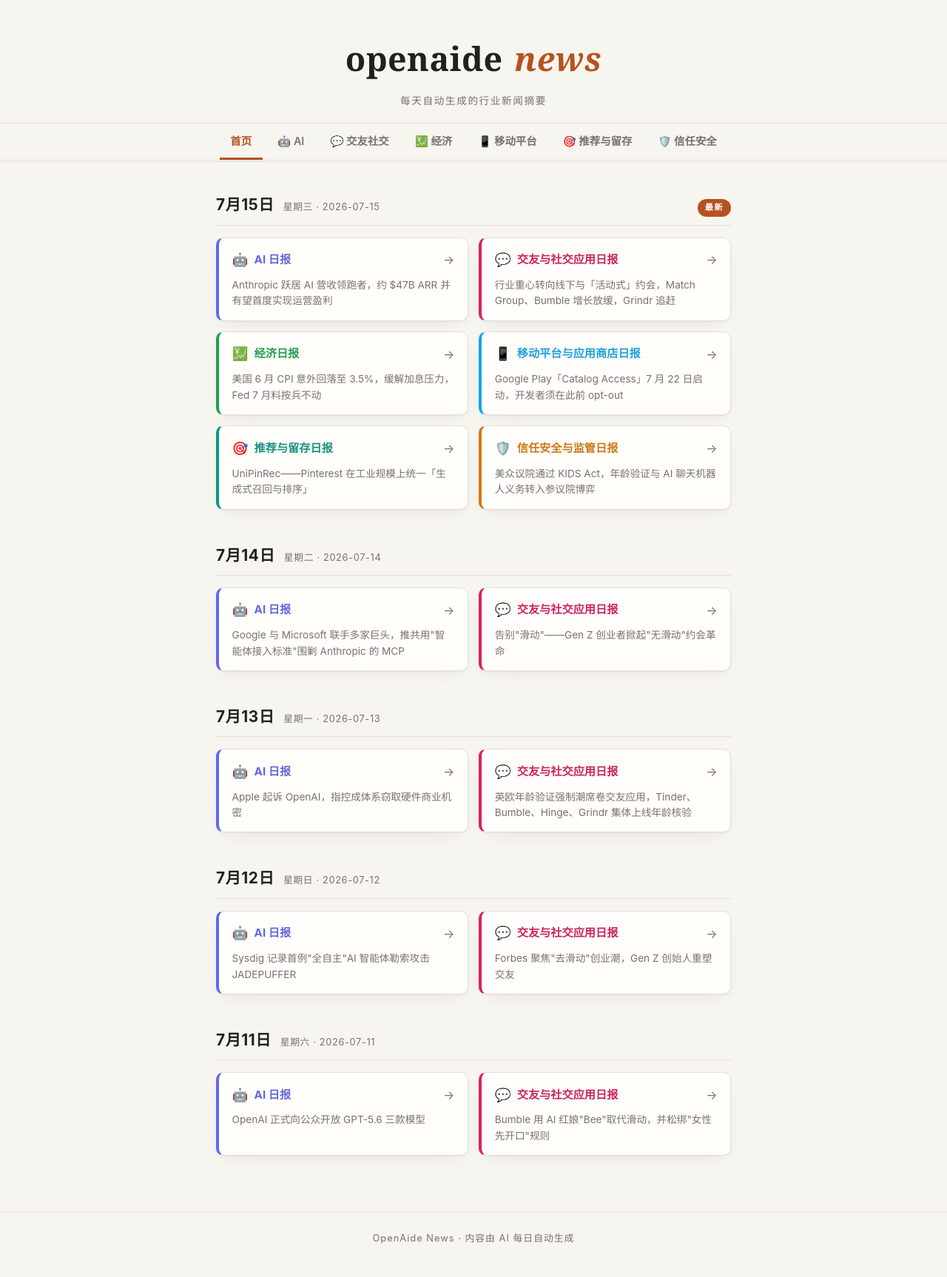
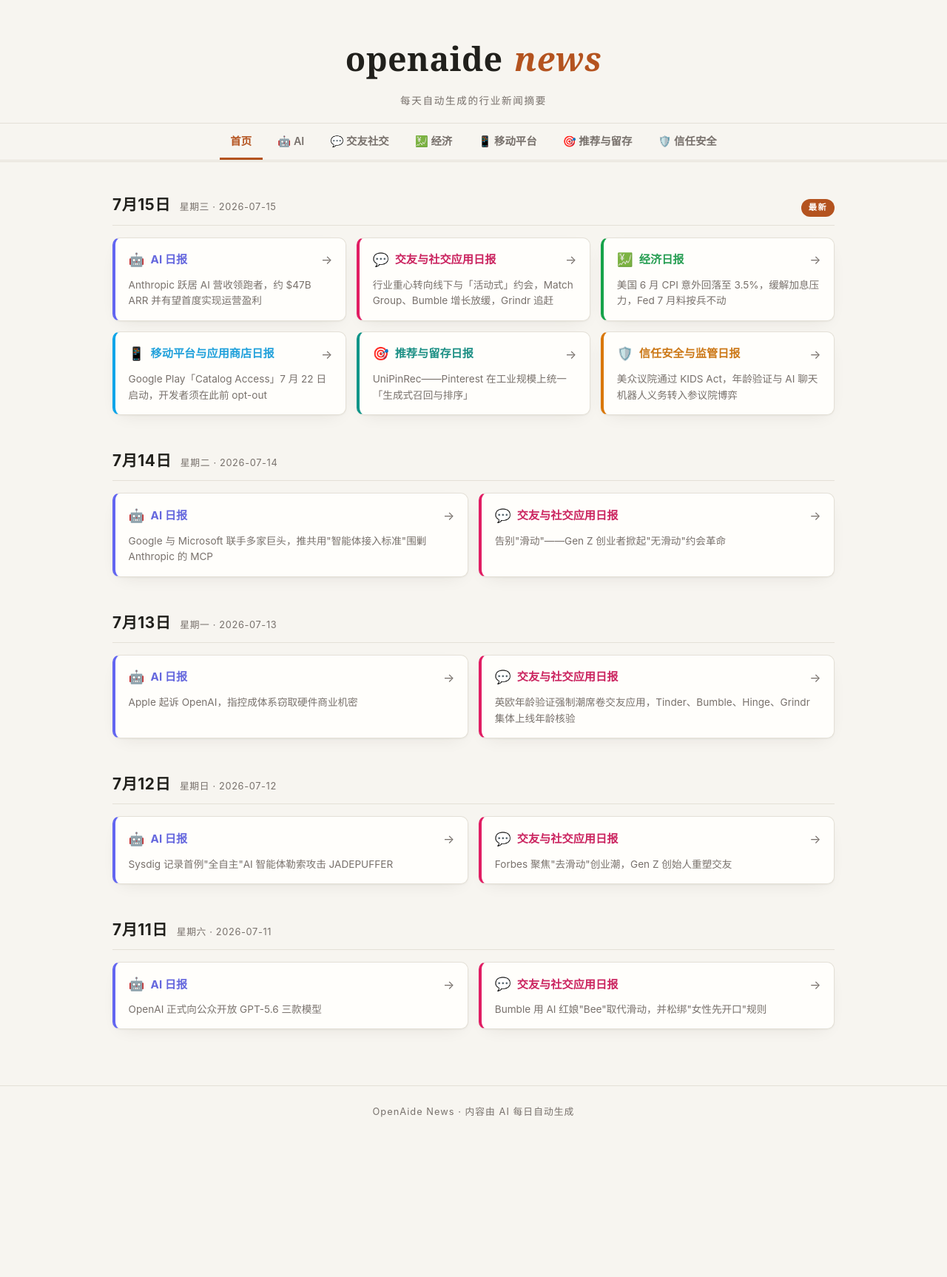
Before and after one commit to qiaob/news, a Jekyll site: the page built from index.html, in a window 1280 px wide. Shown: the whole page at 74% size. Built offline with Jekyll 4.4.1, drawn with Linux system fonts in a browser that asks for light colours; after the commit the page ends 1555 px from its top, so only the background shows below that.

Commit message:
Widen desktop layout and require global news coverage in GENERATION.md (#3)
- Content column widens from 46rem to 64rem; homepage card grid uses
  auto-fit so cards fill the row at any category count
- GENERATION.md: new global-coverage rule (search non-US markets every
  run; non-English primary sources allowed with Chinese summaries) and
  concrete international leads for the AI, dating and mobile-platform
  categories


Claude-Session: https://claude.ai/code/session_01Awv2jGzzf4FvtUPVFcnwSB

Co-authored-by: Claude <noreply@anthropic.com>

```diff
--- a/assets/style.css
+++ b/assets/style.css
@@ -43,9 +43,9 @@ body {
 }
 
 .wrap {
-  max-width: 46rem;
+  max-width: 64rem;
   margin: 0 auto;
-  padding: 0 1.25rem;
+  padding: 0 1.5rem;
 }
 
 a { color: var(--accent); }
@@ -164,7 +164,7 @@ a { color: var(--accent); }
 
 .cards {
   display: grid;
-  grid-template-columns: repeat(auto-fill, minmax(19rem, 1fr));
+  grid-template-columns: repeat(auto-fit, minmax(19rem, 1fr));
   gap: 0.9rem;
 }
 
```
Also changed, not shown: GENERATION.md (+4 -3 lines).
